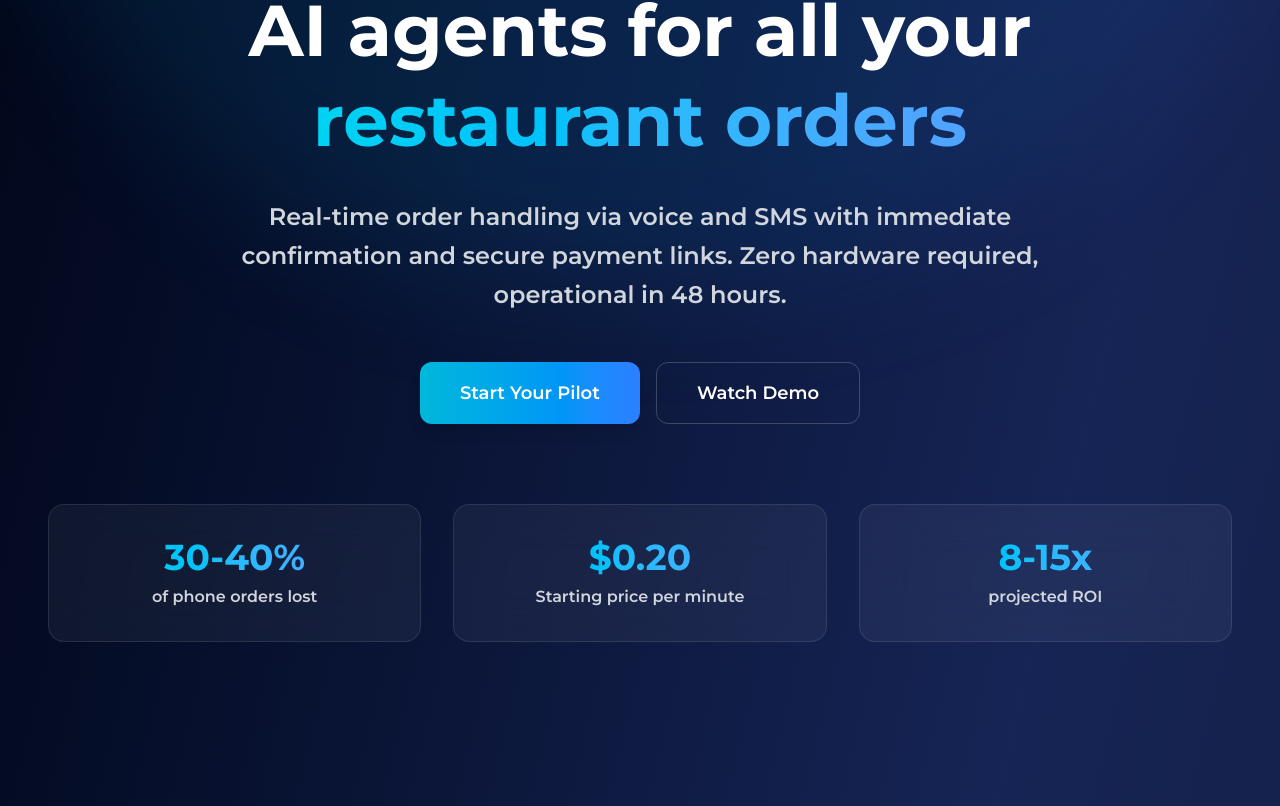
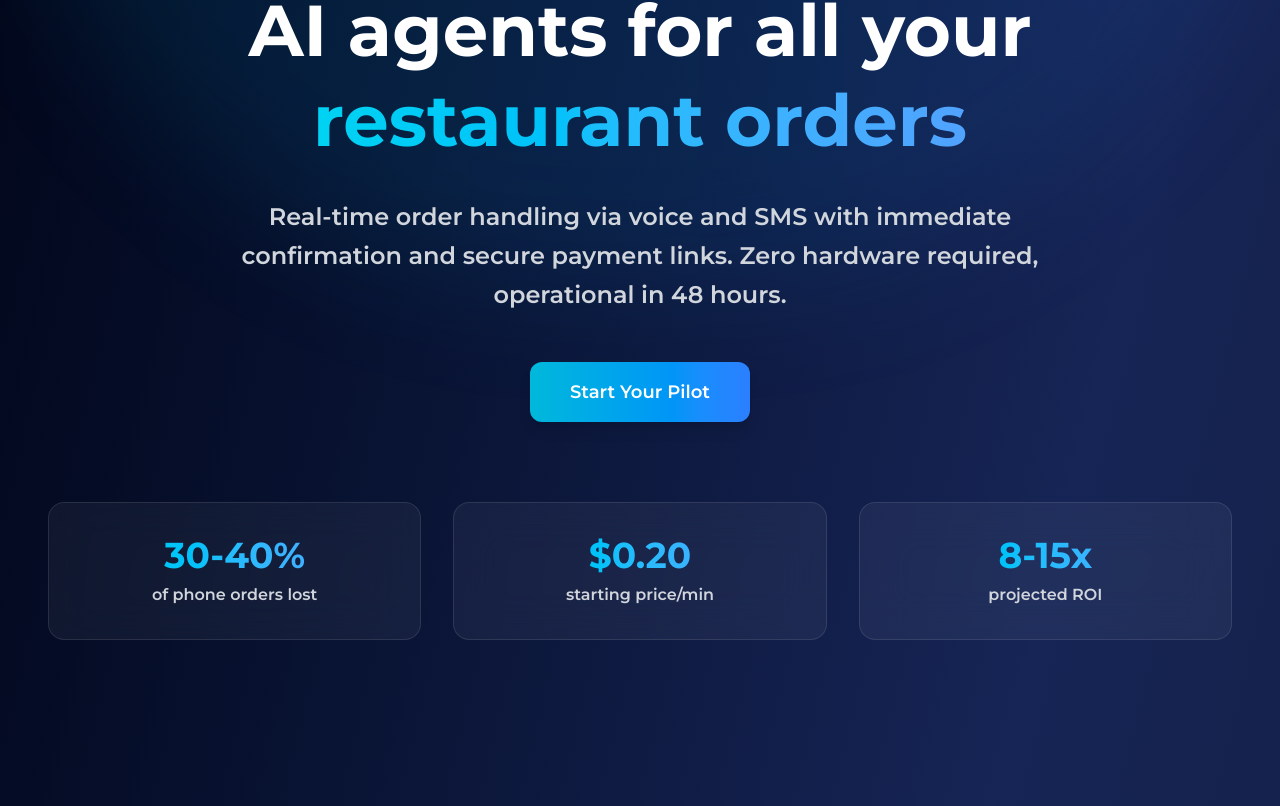
Before and after one commit to yapnai/aurada-website, a Next.js app: page / in a window 1280 px wide. Shown: the part 376-1182 px from the top of the page. Built offline with nearby package versions, Linux system fonts and the light colour scheme.

Commit message:
casing + remove demo button

```diff
--- a/src/app/page.js
+++ b/src/app/page.js
@@ -93,9 +93,6 @@ export default function Home() {
               >
                 Start Your Pilot
               </button>
-              <button className="border border-white/20 text-white px-8 md:px-10 py-4 rounded-xl text-base md:text-lg font-semibold hover:bg-white/5 transition-all duration-300">
-                Watch Demo
-              </button>
             </div>
           </div>
 
@@ -107,7 +104,7 @@ export default function Home() {
             </div>
             <div className="bg-white/5 backdrop-blur-xl border border-white/10 rounded-2xl p-6 md:p-8 text-center">
               <div className="text-3xl md:text-4xl font-bold bg-gradient-to-r from-cyan-400 to-blue-400 bg-clip-text text-transparent mb-2">$0.20</div>
-              <p className="text-gray-300 text-sm md:text-base">Starting price per minute</p>
+              <p className="text-gray-300 text-sm md:text-base">starting price/min</p>
             </div>
             <div className="bg-white/5 backdrop-blur-xl border border-white/10 rounded-2xl p-6 md:p-8 text-center">
               <div className="text-3xl md:text-4xl font-bold bg-gradient-to-r from-cyan-400 to-blue-400 bg-clip-text text-transparent mb-2">8-15x</div>
```
